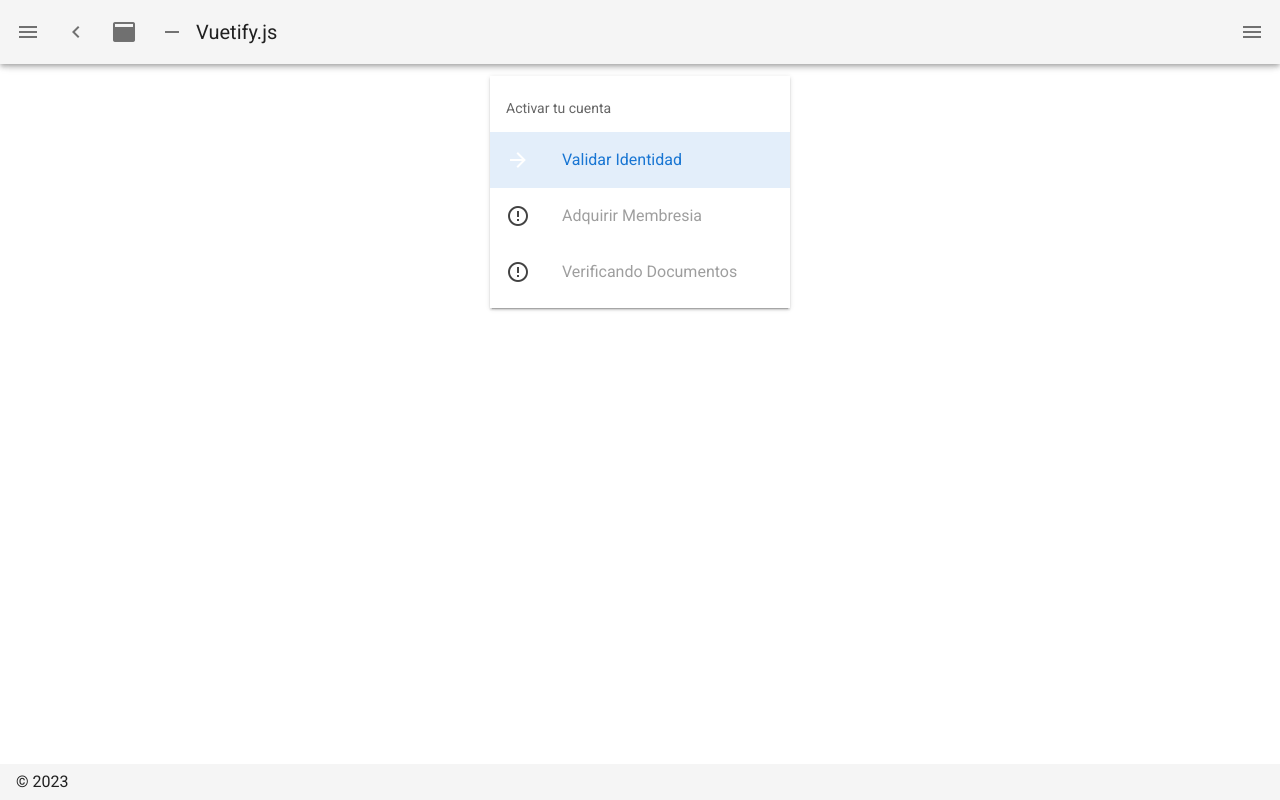
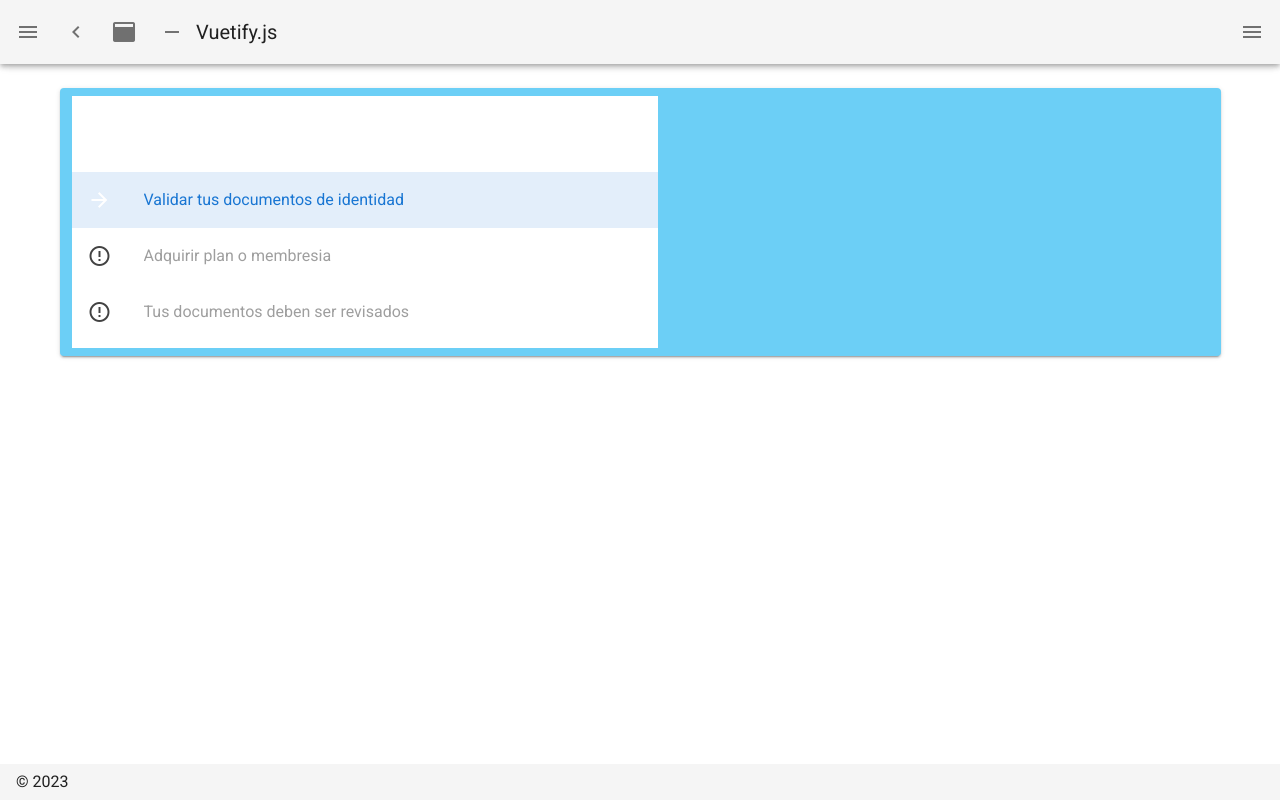
Before and after one commit to StrohXl/Nuxt2, a Nuxt app: page /inicio in a window 1280 px wide. Built offline with nearby package versions, Linux system fonts and the light colour scheme.

Commit message:
styles were added to list

```diff
--- a/pages/inicio.vue
+++ b/pages/inicio.vue
@@ -1,7 +1,12 @@
 <template>
-  <v-card class="mx-auto" max-width="300" tile>
+  <v-card class="card mt-md-4 mx-auto" style="background-color: #6CCFF6">
+    <v-row
+        dense
+        class="px-md-4 px-5 py-2"
+      >
     <v-list>
-      <v-subheader>Activar tu cuenta</v-subheader>
+      <v-subheader class="barlowc-sb f18 rh white--text mt-sm-2 mt-md-5 px-6">
+        Para disfrutar de todos los beneficios de COEX, debes cumplir los siguientes requisitos </v-subheader>
       <v-list-item-group v-model="selectedItem" color="primary">
         <v-list-item
           v-for="(item, i) in items"
@@ -50,6 +55,7 @@
         </v-list-item>
       </v-list-item-group>
     </v-list>
+    </v-row>
   </v-card>
 </template>
 <script>
@@ -112,19 +118,19 @@ export default {
     interval: '',
     items: [
       {
-        text: 'Validar Identidad',
+        text: 'Validar tus documentos de identidad',
         state: 'select',
         process: false,
         disabled: false,
       },
       {
-        text: 'Adquirir Membresia',
+        text: 'Adquirir plan o membresia',
         state: 'disabled',
         process: false,
         disabled: true,
       },
       {
-        text: 'Verificando Documentos',
+        text: 'Tus documentos deben ser revisados',
         state: 'disabled',
         disabled: true,
         process: false,
```
